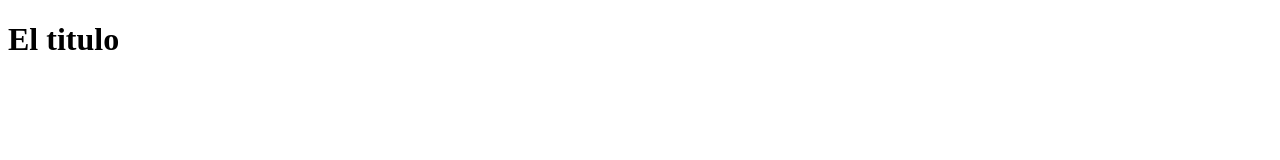
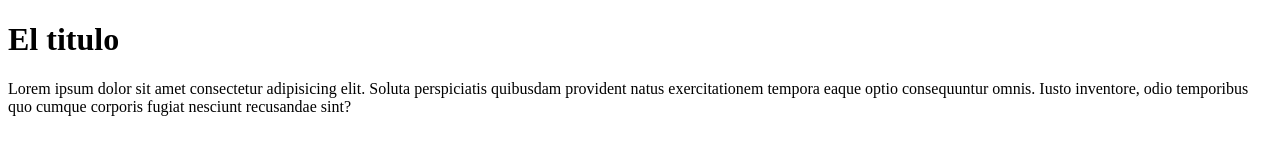
Before and after one commit to juanpavr19/Miprimerrepo, a plain HTML site: page index.html in a window 1280 px wide. Drawn offline with Linux system fonts and the light colour scheme.

Commit message:
se crea parrafo

```diff
--- a/index.html
+++ b/index.html
@@ -9,6 +9,7 @@
 
     <div>
         <h1>El titulo</h1>
+        <p>Lorem ipsum dolor sit amet consectetur adipisicing elit. Soluta perspiciatis quibusdam provident natus exercitationem tempora eaque optio consequuntur omnis. Iusto inventore, odio temporibus quo cumque corporis fugiat nesciunt recusandae sint?</p>
     </div>
 
 </body>
```
